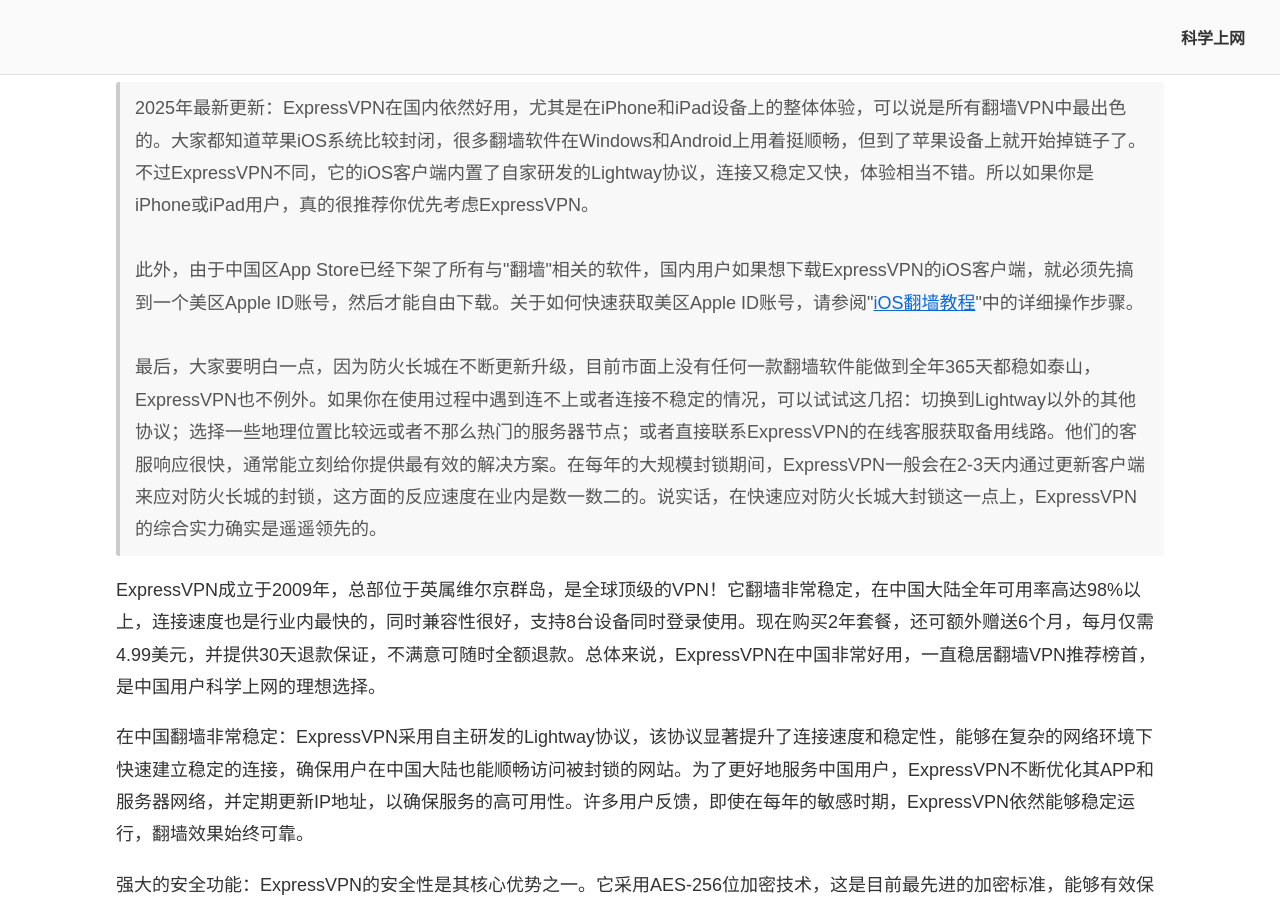
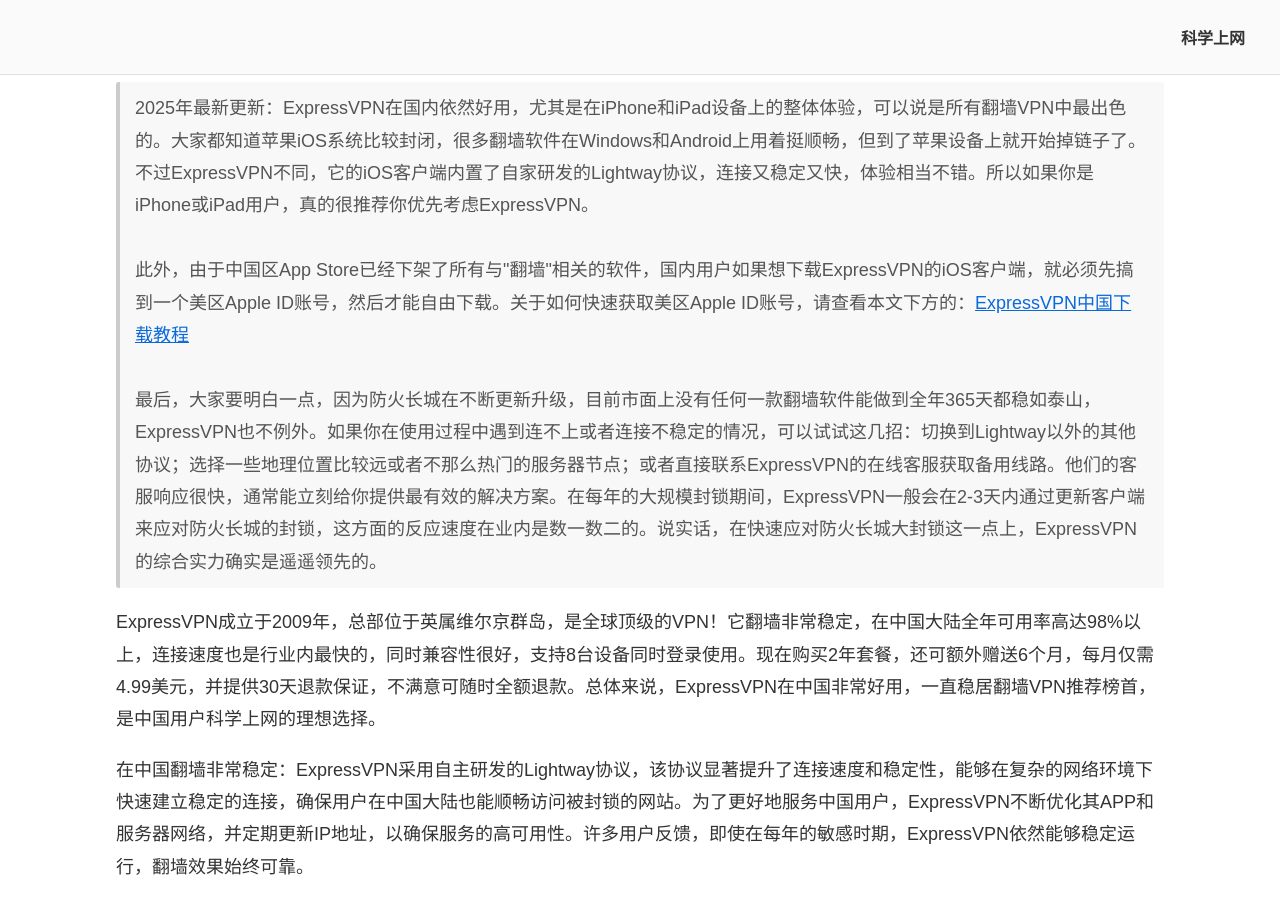
Before and after one commit to chinavpns/chinavpns.github.io, a Jekyll site: the page built from index.md, in a window 1280 px wide and 900 px high, scrolled down 7960 px. Built offline with Jekyll 4.4.1, drawn with Linux system fonts in a browser that asks for light colours.

Commit message:
Update index.md

```diff
--- a/index.md
+++ b/index.md
@@ -142,7 +142,7 @@
 
 2025年最新更新：ExpressVPN在国内依然好用，尤其是在iPhone和iPad设备上的整体体验，可以说是所有翻墙VPN中最出色的。大家都知道苹果iOS系统比较封闭，很多翻墙软件在Windows和Android上用着挺顺畅，但到了苹果设备上就开始掉链子了。不过ExpressVPN不同，它的iOS客户端内置了自家研发的Lightway协议，连接又稳定又快，体验相当不错。所以如果你是iPhone或iPad用户，真的很推荐你优先考虑ExpressVPN。<br/> <br/>
 
-此外，由于中国区App Store已经下架了所有与"翻墙"相关的软件，国内用户如果想下载ExpressVPN的iOS客户端，就必须先搞到一个美区Apple ID账号，然后才能自由下载。关于如何快速获取美区Apple ID账号，请参阅"<a href="https://github.com/chinavpns/iosvpn.github.io">iOS翻墙教程</a>"中的详细操作步骤。<br/> <br/>
+此外，由于中国区App Store已经下架了所有与"翻墙"相关的软件，国内用户如果想下载ExpressVPN的iOS客户端，就必须先搞到一个美区Apple ID账号，然后才能自由下载。关于如何快速获取美区Apple ID账号，请查看本文下方的：<a href="https://chinavpns.github.io/#2025%E5%B9%B4%E4%B8%AD%E5%9B%BD%E4%B8%8B%E8%BD%BD%E5%AE%89%E8%A3%85expressvpn%E6%95%99%E7%A8%8B">ExpressVPN中国下载教程</a><br/> <br/>
 
 最后，大家要明白一点，因为防火长城在不断更新升级，目前市面上没有任何一款翻墙软件能做到全年365天都稳如泰山，ExpressVPN也不例外。如果你在使用过程中遇到连不上或者连接不稳定的情况，可以试试这几招：切换到Lightway以外的其他协议；选择一些地理位置比较远或者不那么热门的服务器节点；或者直接联系ExpressVPN的在线客服获取备用线路。他们的客服响应很快，通常能立刻给你提供最有效的解决方案。在每年的大规模封锁期间，ExpressVPN一般会在2-3天内通过更新客户端来应对防火长城的封锁，这方面的反应速度在业内是数一数二的。说实话，在快速应对防火长城大封锁这一点上，ExpressVPN的综合实力确实是遥遥领先的。
 
```
